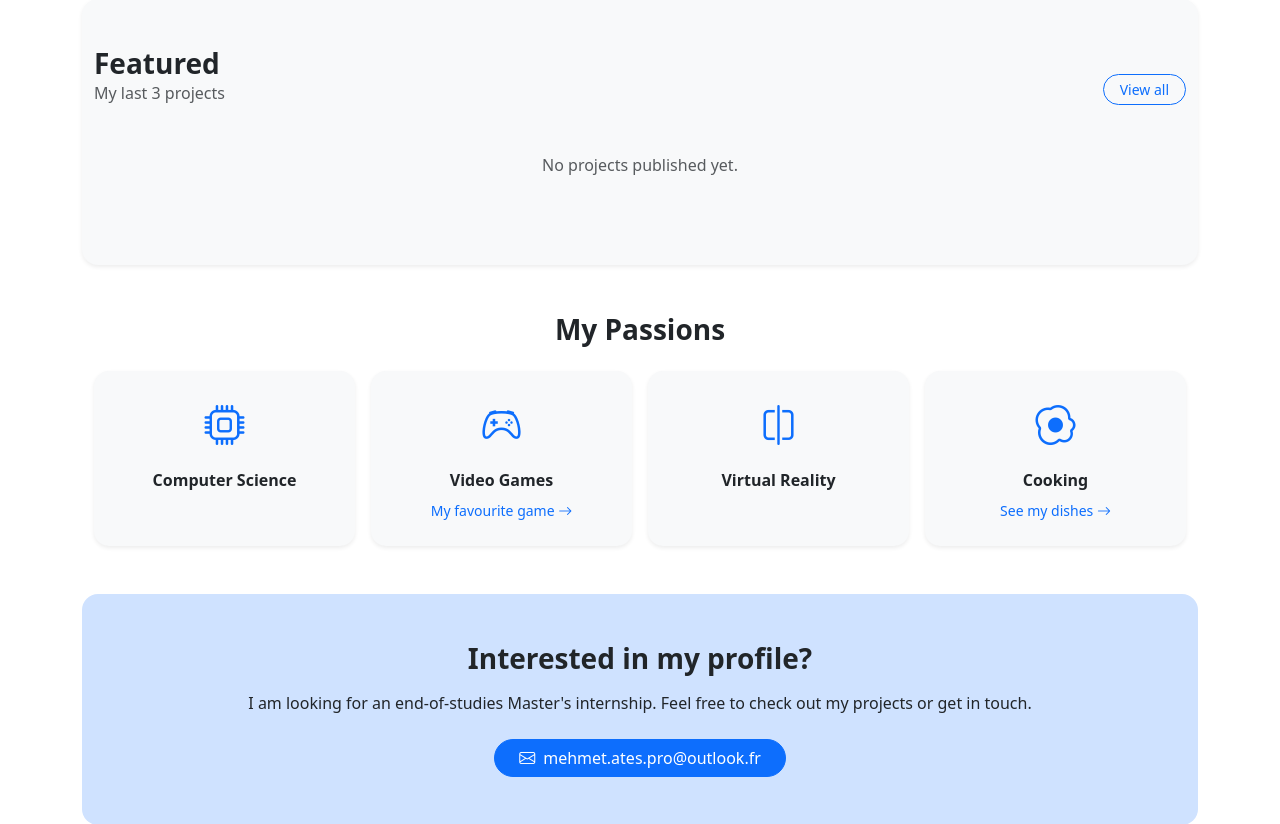
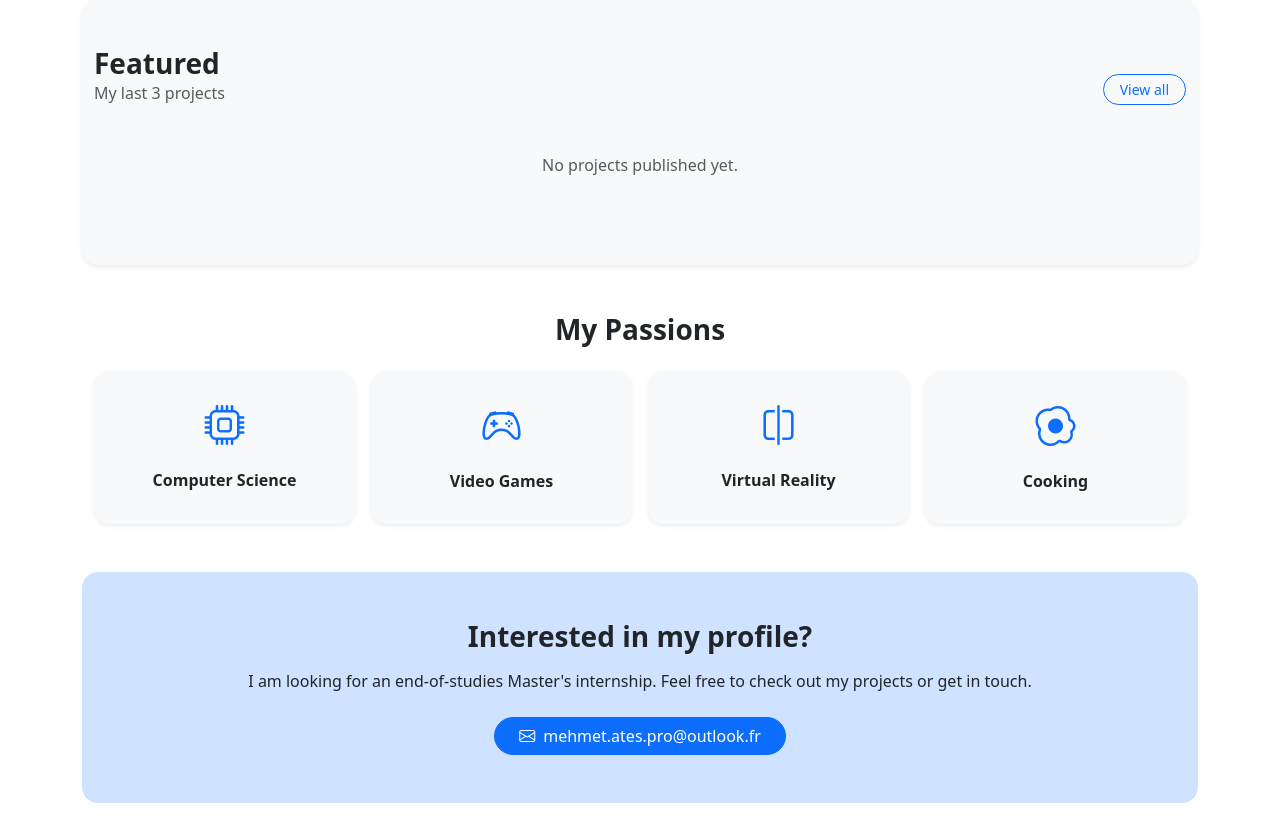
Before and after one commit to M3-4T35/MehmetWebsite, a Symfony app: template templates/home.html.twig in a window 1280 px wide. Shown: the part 1267-2091 px from the top of the page. Run offline with Twig, Linux system fonts and the light colour scheme; the template is opened without the code that fills it, so the values that code supplies are empty; some libraries are stand-ins or nearby versions.

Commit message:
Make passion cards read as fully clickable blocks
Drop the 'text →' links inside the Jeux Vidéo and Cuisine cards and give
the whole card a clear hover/focus state instead.

Co-Authored-By: Claude Opus 5.5 <noreply@anthropic.com>
Claude-Session: https://claude.ai/code/session_018Bw4UUYWAMZav7aPFn7hhm

```diff
--- a/public/theme.css
+++ b/public/theme.css
@@ -241,6 +241,14 @@ blockquote {
 
 .passion-card-link {
     cursor: pointer;
+    position: relative;
+    border: 1px solid transparent;
+}
+
+.passion-card-link:hover,
+.passion-card-link:focus-visible {
+    border-color: var(--bs-primary);
+    box-shadow: 0 10px 20px rgba(13, 110, 253, 0.15) !important;
 }
 
 .passion-card-link:hover .passion-icon {
--- a/templates/home.html.twig
+++ b/templates/home.html.twig
@@ -209,7 +209,6 @@
             <a href="{{ path('app_public_games') }}" class="passion-card passion-card-link d-block p-4 h-100 text-center shadow-sm text-reset text-decoration-none">
                 <i class="bi bi-controller passion-icon"></i>
                 <h6 class="fw-bold">{{ 'home.passions.games'|trans }}</h6>
-                <span class="small text-primary">{{ 'home.passions.see_games'|trans }} <i class="bi bi-arrow-right" aria-hidden="true"></i></span>
             </a>
         </div>
         <div class="col-sm-6 col-md-3">
@@ -222,7 +221,6 @@
             <a href="{{ path('app_public_cooking') }}" class="passion-card passion-card-link d-block p-4 h-100 text-center shadow-sm text-reset text-decoration-none">
                 <i class="bi bi-egg-fried passion-icon"></i>
                 <h6 class="fw-bold">{{ 'home.passions.cooking'|trans }}</h6>
-                <span class="small text-primary">{{ 'home.passions.see_dishes'|trans }} <i class="bi bi-arrow-right" aria-hidden="true"></i></span>
             </a>
         </div>
     </div>
--- a/translations/messages.en.yaml
+++ b/translations/messages.en.yaml
@@ -42,10 +42,8 @@ home:
     title: "My Passions"
     cs: "Computer Science"
     games: "Video Games"
-    see_games: "My favourite game"
     vr: "Virtual Reality"
     cooking: "Cooking"
-    see_dishes: "See my dishes"
   contact_cta:
     title: "Interested in my profile?"
     text: "I am looking for an end-of-studies Master's internship. Feel free to check out my projects or get in touch."
--- a/translations/messages.fr.yaml
+++ b/translations/messages.fr.yaml
@@ -42,10 +42,8 @@ home:
     title: "Mes Passions"
     cs: "Informatique"
     games: "Jeux Vidéo"
-    see_games: "Mon jeu préféré"
     vr: "Réalité Virtuelle"
     cooking: "Cuisine"
-    see_dishes: "Voir mes plats"
   contact_cta:
     title: "Intéressé par mon profil ?"
     text: "Je recherche un stage de fin d'études de Master 2. N'hésitez pas à consulter mes projets ou à me contacter."
```
